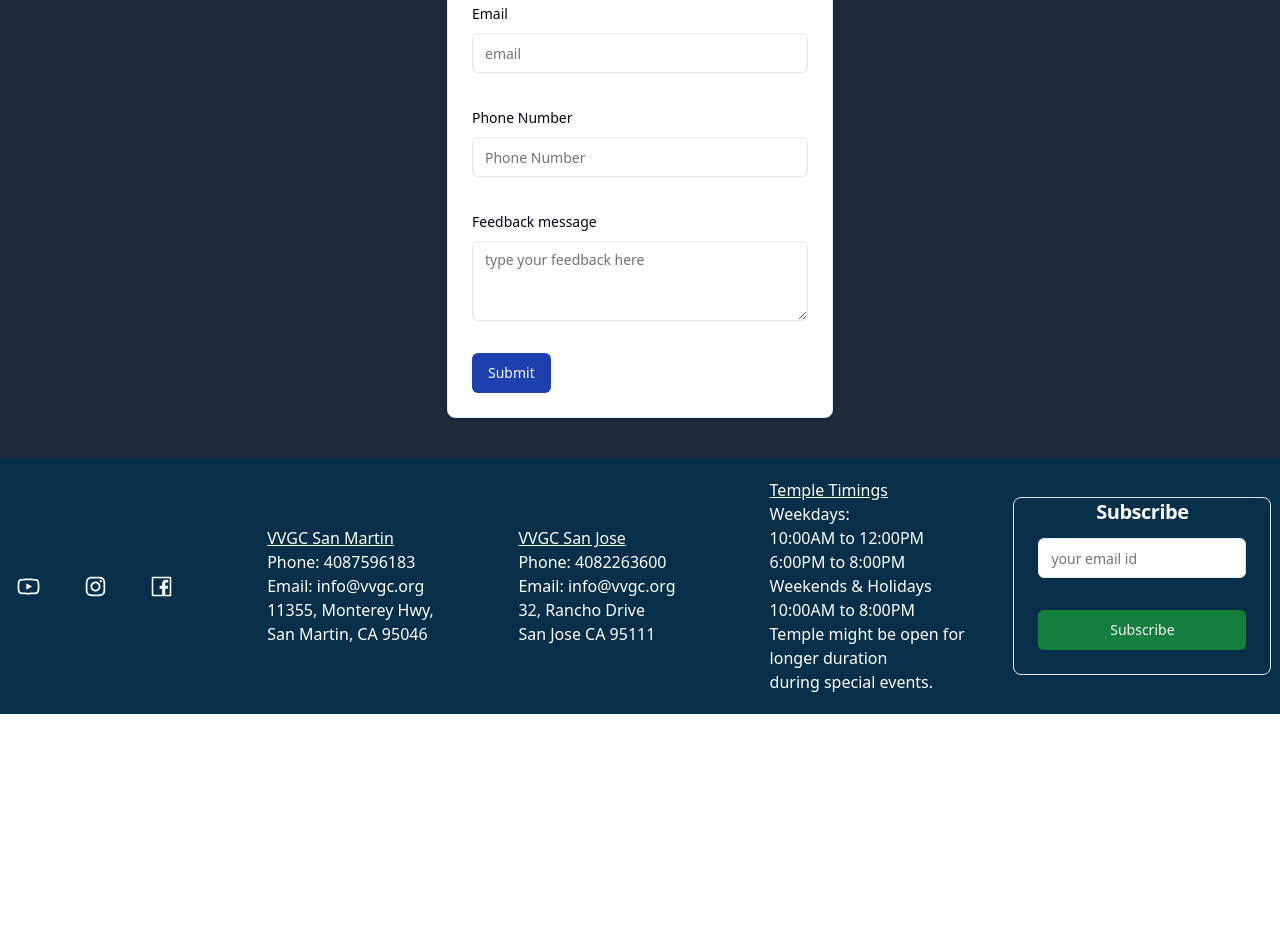
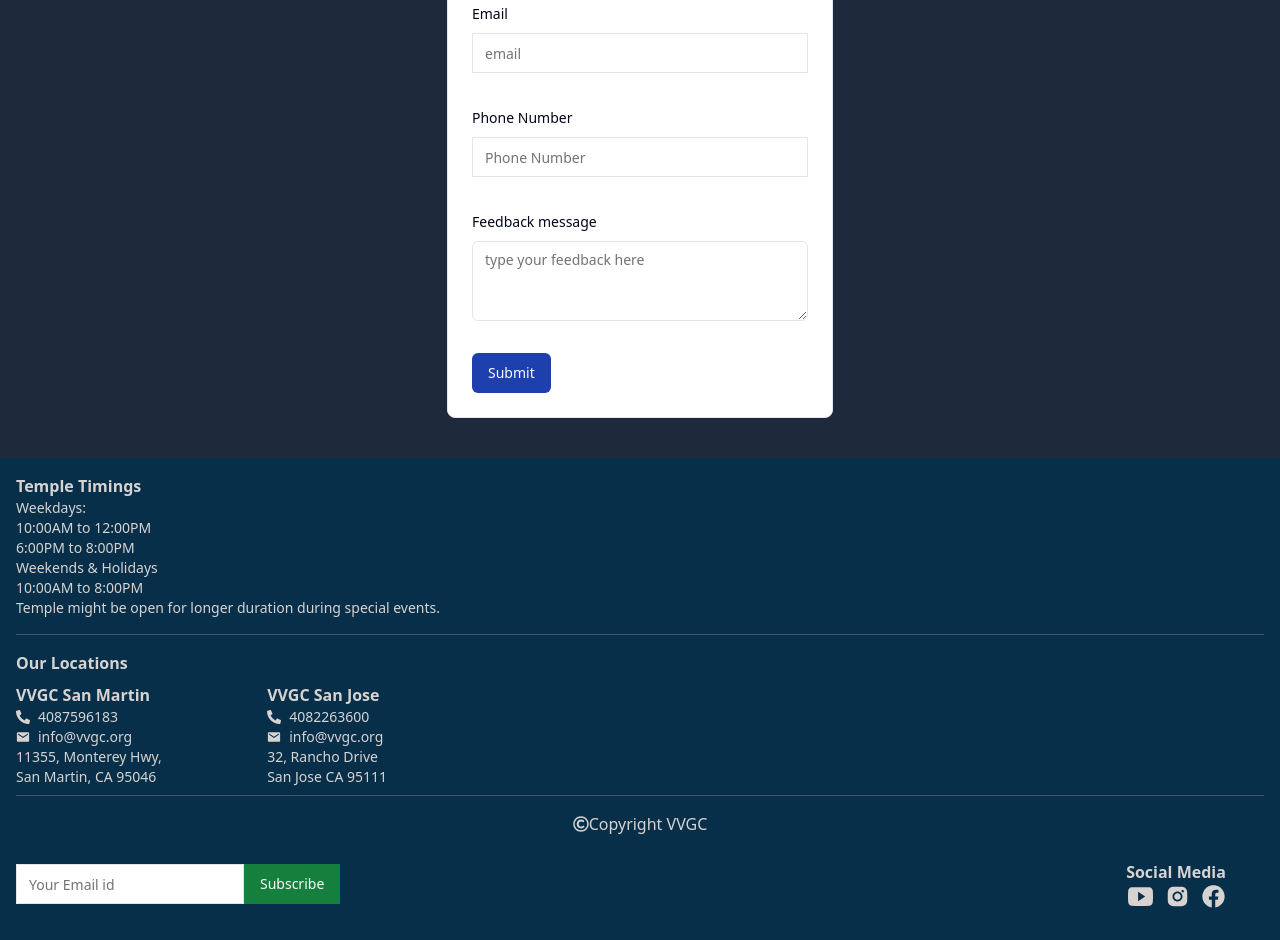
Before and after one commit to anaghaweb/vvgc, a Next.js app: page /feedback in a window 1280 px wide. Shown: the part 380-1320 px from the top of the page. Before the commit the page ends 1094 px from the top, so only its background shows below. Built offline with nearby package versions, Linux system fonts and the light colour scheme.

Commit message:
Footer completed

```diff
--- a/Components/footer.jsx
+++ b/Components/footer.jsx
@@ -1,51 +1,91 @@
-import { AiOutlineMenu, AiOutlineClose, AiFillHome, AiOutlineFacebook, AiOutlineInstagram, AiOutlineYoutube } from 'react-icons/ai';
-import Link from 'next/link';
-import { SubscribeForm } from './subscribe/subscribe';
+import { AiFillInstagram } from "react-icons/ai";
+import Link from "next/link";
+import { SubscribeForm } from "./subscribe/subscribe";
+import { FaFacebook, FaPhoneAlt, FaRegCopyright } from "react-icons/fa";
+import { IoLogoYoutube, IoMdMail } from "react-icons/io";
+import { Separator } from "@/Components/ui/separator";
 
 export default function Footer() {
-    return (
-        <footer className="w-full max-w-full grid gap-2 grid-cols-1 md:grid-cols-2 xl:grid-cols-5 text-white bg-sky-950 max-h-full h-auto xl:h-64 items-center justify-center px-4 py-4">
-            <section className='grid grid-cols-3 lg:w-[200px] md:w-[150px] w-full'>
-                <Link href={`https://www.youtube.com/live/mAH6q0YPwso?si=nAC-_69uH-ndKIV2`}><AiOutlineYoutube size={25} /></Link>
-                <Link href={`https://www.instagram.com/explore/tags/vvgcsanmartin/`}><AiOutlineInstagram size={25} /></Link>
-                <Link href={`https://www.facebook.com/vvgctemple`}><AiOutlineFacebook size={25} /></Link>
-            </section>
+  return (
+    <footer className="w-full max-w-full grid gap-2 grid-cols-1 md:grid-cols-2 xl:grid-cols-5  bg-sky-950 max-h-full h-auto items-center justify-center px-4 py-4">
+      <section className="text-stone-300 flex flex-col col-span-full text-sm ">
+        <p className="font-bold text-base">Temple Timings</p>
+        <p>Weekdays:</p>
+        <p>10:00AM to 12:00PM</p>
+        <p>6:00PM to 8:00PM</p>
+        <p>Weekends & Holidays</p>
+        <p>10:00AM to 8:00PM</p>
+        <p>Temple might be open for longer duration during special events.</p>
+      </section>
+      <Separator className=" bg-slate-600 col-span-full my-2" />
 
-            <section className='text-white flex flex-col col-span-1 text-sm md:text-base'>
-                <p className='underline'>VVGC San Martin</p>
-                <p>Phone: 4087596183</p>
-                <p>Email: info@vvgc.org</p>
-                <p>11355, Monterey Hwy,</p>
-                <p>San Martin, CA 95046</p>
-            </section>
+      <div className="text-stone-300 flex flex-col col-span-full text-base font-bold">
+        Our Locations
+      </div>
+      <section className="text-stone-300 flex flex-col col-span-1 text-sm ">
+        <p className="font-bold text-base">VVGC San Martin</p>
+        <div className="inline-flex gap-2 items-center">
+          <FaPhoneAlt /> 4087596183
+        </div>
+        <div className="inline-flex gap-2 items-center">
+          <IoMdMail /> info@vvgc.org
+        </div>
+        <p>11355, Monterey Hwy,</p>
+        <p>San Martin, CA 95046</p>
+      </section>
 
-            <section className='text-white flex flex-col col-span-1 text-sm md:text-base'>
-                <p className='underline'>VVGC San Jose</p>
-                <p>Phone: 4082263600</p>
-                <p>Email: info@vvgc.org</p>
-                <p>32, Rancho Drive</p>
-                <p>San Jose CA 95111</p>
-            </section>
+      <section className="text-stone-300 flex flex-col col-span-1 text-sm font-sans">
+        <p className="font-bold text-base">VVGC San Jose</p>
+        <div className="inline-flex gap-2 items-center">
+          <FaPhoneAlt /> 4082263600
+        </div>
+        <div className="inline-flex gap-2 items-center">
+          <IoMdMail /> info@vvgc.org
+        </div>
 
-            <section className='text-white flex flex-col text-sm col-span-1 md:text-base'>
-                <p className='underline'>Temple Timings</p>
-                <p>Weekdays:</p>
-                <p>10:00AM to 12:00PM</p>
-                <p>6:00PM to 8:00PM</p>
-                <p>Weekends & Holidays</p>
-                <p>10:00AM to 8:00PM</p>
-                <p>Temple might be open for longer duration <br/> during special events.</p>
-            </section>
+        <p>32, Rancho Drive</p>
+        <p>San Jose CA 95111</p>
+      </section>
+
+      <Separator className=" bg-slate-600 col-span-full " />
+      <section className="col-span-full gap-6">
+      <div className="col-span-full inline-flex w-full justify-center items-center text-stone-300 my-2 ">
+          <FaRegCopyright />
+          <span>Copyright VVGC</span>{" "}
+        </div>
+        <div className="flex flex-col  justify-start items-center md:flex-row md:justify-between">
 
 
-            <section >
+        <section  className="flex flex-col col-span-full items-center bg-blue-300 my-5">
 
-                <div
-                    className='flex flex-col col-span-1 justify-center items-center'>
-                   <SubscribeForm />
-                </div>
+            <SubscribeForm />
 
-            </section>
-        </footer>
-    )
+        </section>
+
+        <div className="flex justify-start md:justify-end items-start">
+          <section className="flex flex-col w-44  ">
+            <p className="text-stone-300 font-bold text-base text-center">
+              Social Media
+            </p>
+            <div className="flex  text-stone-300 items-center justify-center gap-3">
+              <Link
+                href={`https://www.youtube.com/live/mAH6q0YPwso?si=nAC-_69uH-ndKIV2`}
+              >
+                <IoLogoYoutube size={25} />
+              </Link>
+              <Link
+                href={`https://www.instagram.com/explore/tags/vvgcsanmartin/`}
+              >
+                <AiFillInstagram size={25} />
+              </Link>
+              <Link href={`https://www.facebook.com/vvgctemple`}>
+                <FaFacebook size={23} />
+              </Link>
+            </div>
+          </section>
+        </div>
+        </div>
+      </section>
+    </footer>
+  );
 }
--- a/Components/subscribe/subscribe.jsx
+++ b/Components/subscribe/subscribe.jsx
@@ -9,13 +9,13 @@ import { SuccessfulSubscribe } from "./success"
 import {
   Form,
   FormControl,
-  FormDescription,
+
   FormField,
   FormItem,
-  FormLabel,
+
   FormMessage,
 } from "@/Components/ui/form"
-import { Textarea } from "../ui/textarea"
+
 import {Input} from '../ui/input'
 import { Card, CardTitle , CardContent, CardFooter } from "../ui/card"
 import { Loader2 } from "lucide-react"
@@ -76,12 +76,13 @@ const {isDirty, isValid, formState, isSubmitted, isSubmitting, isSubmitSuccessfu
   else {
   return (
 
-    <Card className="bg-sky-950 min-w-36">
-      <CardTitle  className="text-center text-xl text-white mb-3">Subscribe</CardTitle >
+    <div className="bg-sky-950 min-w-36">
+
 
     <Form {...form}>
-      <CardContent className="min-w-64 ">
-      <form onSubmit={form.handleSubmit(onSubmit)} className="space-y-8">
+      <div className="min-w-56 ">
+
+      <form onSubmit={form.handleSubmit(onSubmit)} className="flex items-center ">
 
 
         {/* EMAIL */}
@@ -92,7 +93,7 @@ const {isDirty, isValid, formState, isSubmitted, isSubmitting, isSubmitSuccessfu
             <FormItem>
 
               <FormControl>
-                <Input placeholder="your email id" {...field}  />
+                <Input placeholder="Your Email id" {...field}  />
               </FormControl>
 
               <FormMessage />
@@ -102,14 +103,14 @@ const {isDirty, isValid, formState, isSubmitted, isSubmitting, isSubmitSuccessfu
         {/* PHONE */}
 
 
-        <Button className="bg-green-700 w-full" type="submit" disabled={submitting}>
+        <Button className="bg-green-700 border-none rounded-none" type="submit" disabled={submitting}>
          {submitting && <Loader2 className="mr-2 h-4 w-4 animate-spin" /> }
           {submitting ? 'Please wait ': 'Subscribe'}
 
           </Button>
       </form>
-      </CardContent>
+      </div>
     </Form>
-    </Card>
+    </div>
   )
 }}
--- a/Components/ui/input.jsx
+++ b/Components/ui/input.jsx
@@ -7,7 +7,7 @@ const Input = React.forwardRef(({ className, type, ...props }, ref) => {
     (<input
       type={type}
       className={cn(
-        "flex h-10 w-full rounded-md border border-neutral-200 bg-white px-3 py-2 text-sm ring-offset-white file:border-0 file:bg-transparent file:text-sm file:font-medium placeholder:text-neutral-500 focus-visible:outline-none focus-visible:ring-2 focus-visible:ring-neutral-950 focus-visible:ring-offset-2 disabled:cursor-not-allowed disabled:opacity-50 dark:border-neutral-800 dark:bg-neutral-950 dark:ring-offset-neutral-950 dark:placeholder:text-neutral-400 dark:focus-visible:ring-neutral-300",
+        "flex h-10 w-full border border-neutral-200 bg-white px-3 py-2 text-sm ring-offset-white file:border-0 file:bg-transparent file:text-sm file:font-medium placeholder:text-neutral-500 focus-visible:outline-none focus-visible:ring-2 focus-visible:ring-neutral-950 focus-visible:ring-offset-2 disabled:cursor-not-allowed disabled:opacity-50 dark:border-neutral-800 dark:bg-neutral-950 dark:ring-offset-neutral-950 dark:placeholder:text-neutral-400 dark:focus-visible:ring-neutral-300",
         className
       )}
       ref={ref}
--- /dev/null
+++ b/Components/ui/separator.jsx
@@ -0,0 +1,25 @@
+"use client"
+
+import * as React from "react"
+import * as SeparatorPrimitive from "@radix-ui/react-separator"
+
+import { cn } from "@/lib/utils"
+
+const Separator = React.forwardRef((
+  { className, orientation = "horizontal", decorative = true, ...props },
+  ref
+) => (
+  <SeparatorPrimitive.Root
+    ref={ref}
+    decorative={decorative}
+    orientation={orientation}
+    className={cn(
+      "shrink-0 bg-neutral-200 dark:bg-neutral-800",
+      orientation === "horizontal" ? "h-[1px] w-full" : "h-full w-[1px]",
+      className
+    )}
+    {...props} />
+))
+Separator.displayName = SeparatorPrimitive.Root.displayName
+
+export { Separator }
--- a/app/layout.js
+++ b/app/layout.js
@@ -2,16 +2,15 @@ import './globals.css'
 import Header from '../Components/header';
 import Footer from '../Components/footer';
 import { Open_Sans } from 'next/font/google';
-import { Viewport } from 'next';
 
 const opensans = Open_Sans({ subsets: ['latin'], variable: '--font-opensans', fallback: 'sans' });
-
 export default function RootLayout({ children }) {
 
   return (
-    <html lang="en"
-    // <meta name="viewport" content="width=device-width, initial-scale=1, maximum-scale=1, user-scalable=0"/>
-    >
+    <html lang="en" >
+      <head>
+     <meta name="viewport" content="width=device-width, initial-scale=1, maximum-scale=1, user-scalable=0"/>
+   </head>
 
       <body className={`${opensans.variable} max-w-full font-sans box-border m-0`}>
 
--- a/app/page.js
+++ b/app/page.js
@@ -2,8 +2,8 @@ import HomePage from '@/Components/homePage';
 import * as React from 'react';
 
 export const metadata = {
-  title: 'Home',
-  description: 'VVGC- Temple',
+  title: 'VVGC- Home',
+  description: 'VVGC- Home',
 }
 
 export default async function Home() {
--- a/package.json
+++ b/package.json
@@ -12,6 +12,7 @@
     "@fortawesome/fontawesome-free": "^6.4.2",
     "@hookform/resolvers": "^3.3.4",
     "@radix-ui/react-label": "^2.0.2",
+    "@radix-ui/react-separator": "^1.0.3",
     "@radix-ui/react-slot": "^1.0.2",
     "@radix-ui/react-tabs": "^1.0.4",
     "class-variance-authority": "^0.7.0",
```
Also changed, not shown: 1 other file (tests, documents, lock files or other folders).
